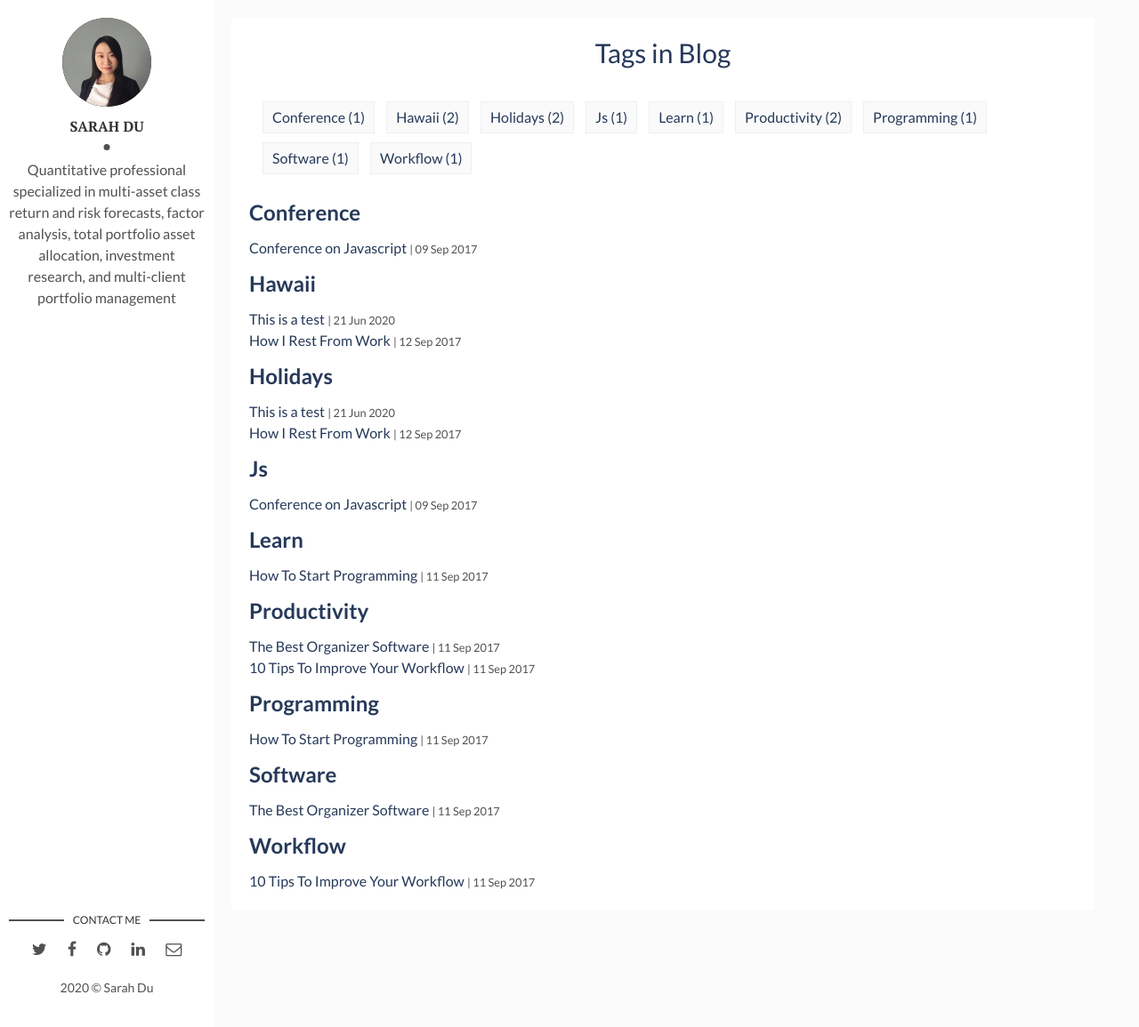
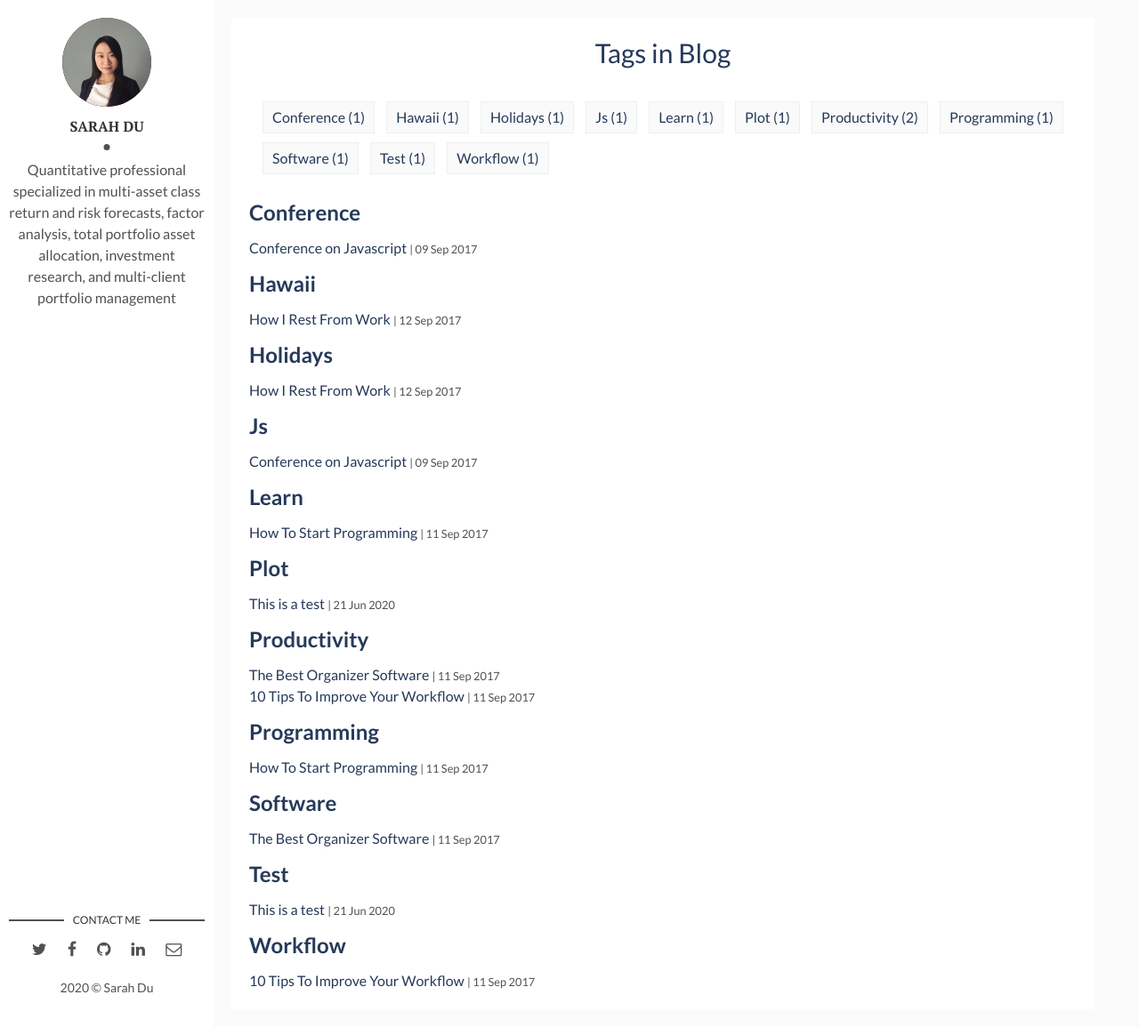
Before and after one commit to sarahdu0220/sarahdu0220.github.io, a Jekyll site: the page built from tags.html, in a window 1280 px wide and 1155 px high. Shown: the whole window at 89% size. Built offline with Jekyll 4.4.1, drawn with Linux system fonts in a browser that asks for light colours.

Commit message:
Update 2020-06-21-welcome-to-my-blog.markdown

```diff
--- a/_posts/2020-06-21-welcome-to-my-blog.markdown
+++ b/_posts/2020-06-21-welcome-to-my-blog.markdown
@@ -5,7 +5,7 @@ date: 2020-06-21 13:32:20 +0300
 description: I don't know what the hack this is. # Add post description (optional)
 img: i-rest.jpg # Add image post (optional)
 fig-caption: # Add figcaption (optional)
-tags: [Holidays, Hawaii]
+tags: [Test, Plot]
 ---
 Background: LAlalalalallalalal
 
```
